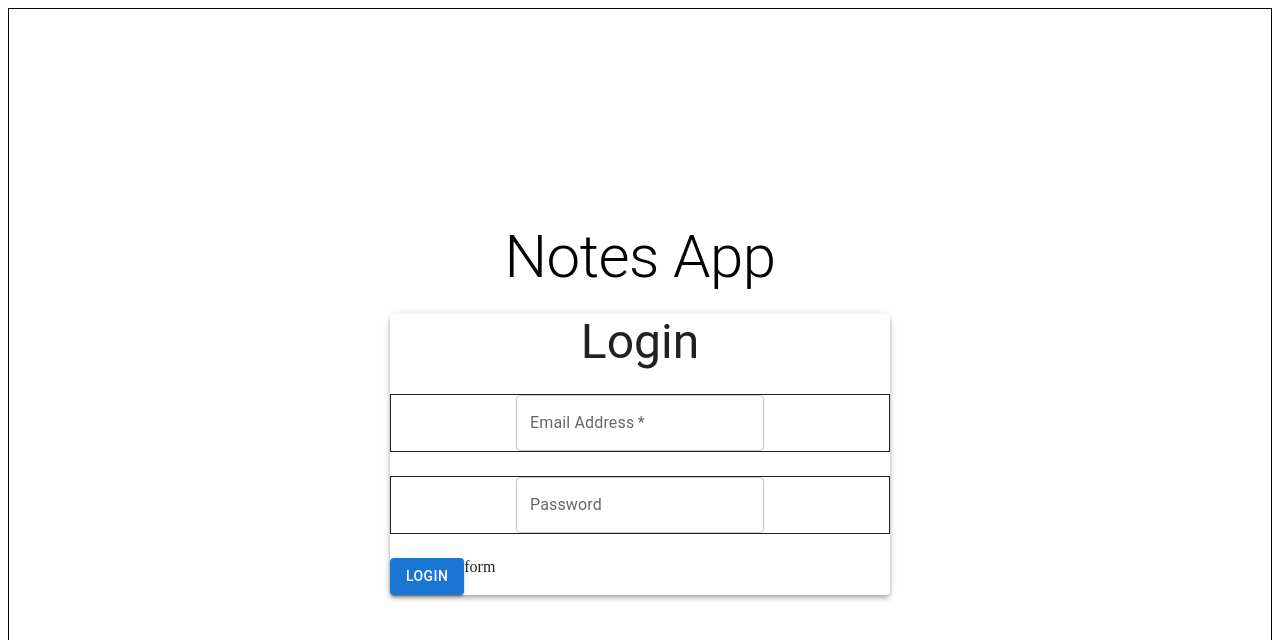
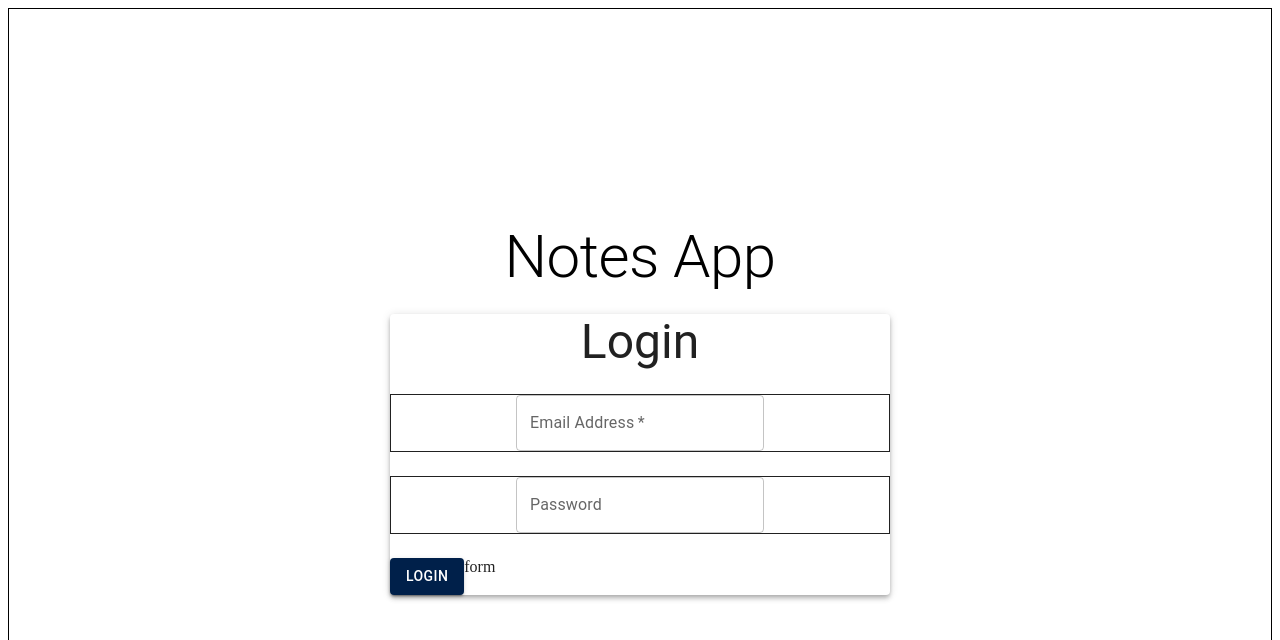
Before and after one commit to Folareen/sleek-notes, a React (Create React App) app: page / in a window 1280 px wide. Shown: the top 640 px of the page. Built offline with nearby package versions, Linux system fonts and the light colour scheme.

Commit message:
theme palette

```diff
--- a/src/App.js
+++ b/src/App.js
@@ -2,6 +2,8 @@ import React, { Component } from "react";
 import { BrowserRouter as Router, Routes, Route } from "react-router-dom";
 import Login from "./pages/Login";
 import Signup from "./pages/Signup";
+import { ThemeProvider } from "@emotion/react";
+import theme from "./styles/theme";
 
 export default class App extends Component {
   constructor(props) {
@@ -10,12 +12,14 @@ export default class App extends Component {
 
   render() {
     return (
+      <ThemeProvider theme={theme}>
         <Router>
           <Routes>
             <Route path="/" element={<Login />} />
             <Route path="/signup" element={<Signup />} />
           </Routes>
         </Router>
+      </ThemeProvider>
     );
   }
 }
--- /dev/null
+++ b/src/styles/theme.js
@@ -0,0 +1,23 @@
+import { createTheme } from "@mui/material/styles";
+
+const theme = createTheme({
+  palette: {
+    primary: {
+      main: "#00204A",
+    },
+    secondary: {
+      main: "#005792",
+    },
+    info: {
+      main: "#BAE8E8",
+    },
+    warning: {
+      main: "#E33E5A",
+    },
+    success: {
+      main: "#21ABA5",
+    },
+  },
+});
+
+export default theme;
```
Lines whose indentation alone changed are shown as unchanged.
